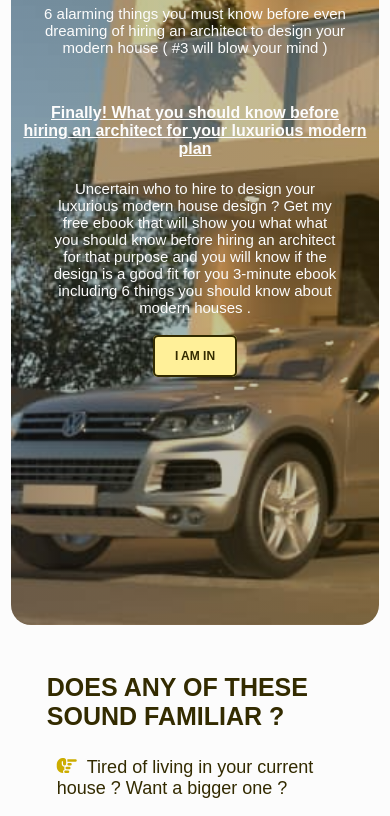
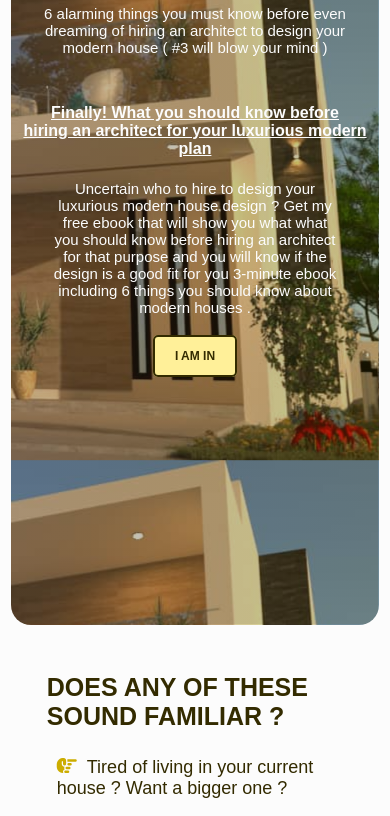
Before and after one commit to kirsch-edmond/arch, a plain HTML site: page index.html in a window 390 px wide. Shown: the part 315-1131 px from the top of the page. Drawn offline with Linux system fonts and the light colour scheme.

Commit message:
Update style.css

```diff
--- a/style.css
+++ b/style.css
@@ -29,7 +29,7 @@ body{
     background: linear-gradient(90deg, rgba(48, 47, 43, 0.3), rgba(68, 58, 1, 0.3)),url(bg-image.jpeg);
     background-repeat: no-repeat;
     background-size: cover;
-    background-position: left;
+    background-position: bottom;
     height: 100vh;
     text-align: center;
     padding-left: 12%;
@@ -448,6 +448,8 @@ form .btn2{
 @media (max-width:1110px) {
 
     .header{
+        background: linear-gradient(90deg, rgba(48, 47, 43, 0.3), rgba(68, 58, 1, 0.3)),url(bg-image.jpeg);
+        background-position: right;
         height: 110vh;
         border-radius: 20px;
         box-sizing: border-box;
```
